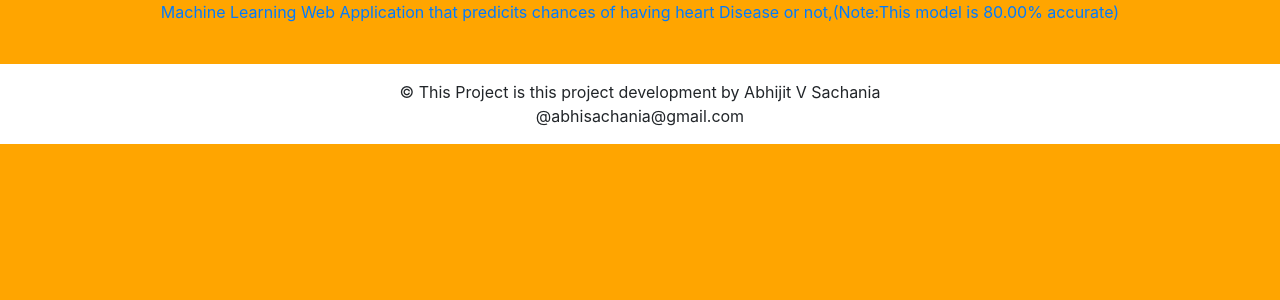
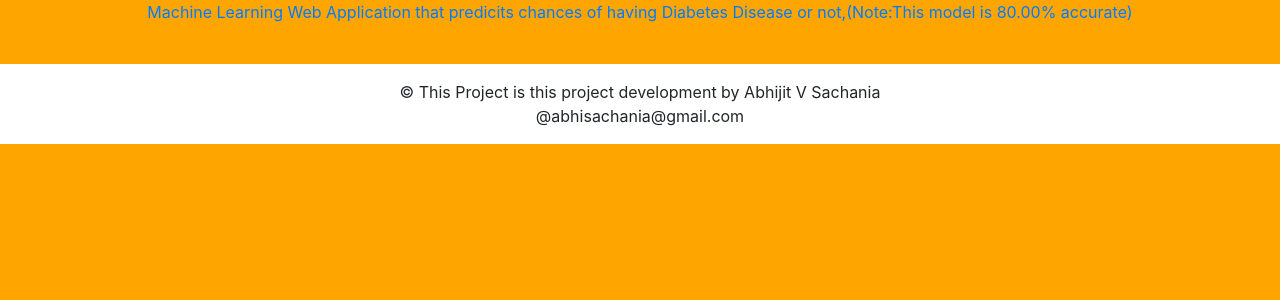
Before and after one commit to Abhisachania/DB_TEST, a Flask app: template templates/result.html in a window 1280 px wide. Shown: the part 56-356 px from the top of the page. Run offline with Flask 2, Linux system fonts and the light colour scheme; the template is opened without the code that fills it, so the values that code supplies are empty; parts of the project's set-up code (start-up, migrations or seed data) failed here and were passed over; some libraries are stand-ins or nearby versions.

Commit message:
Update result.html

```diff
--- a/templates/result.html
+++ b/templates/result.html
@@ -43,7 +43,7 @@
   <div class='description'>
     <div style ="text-align:center ">
 
-<p class="text-primary">Machine Learning Web Application that predicits chances of having heart Disease or not,(Note:This model is 80.00% accurate)
+<p class="text-primary">Machine Learning Web Application that predicits chances of having Diabetes Disease or not,(Note:This model is 80.00% accurate)
 </p><br>
 
     </div>
```
